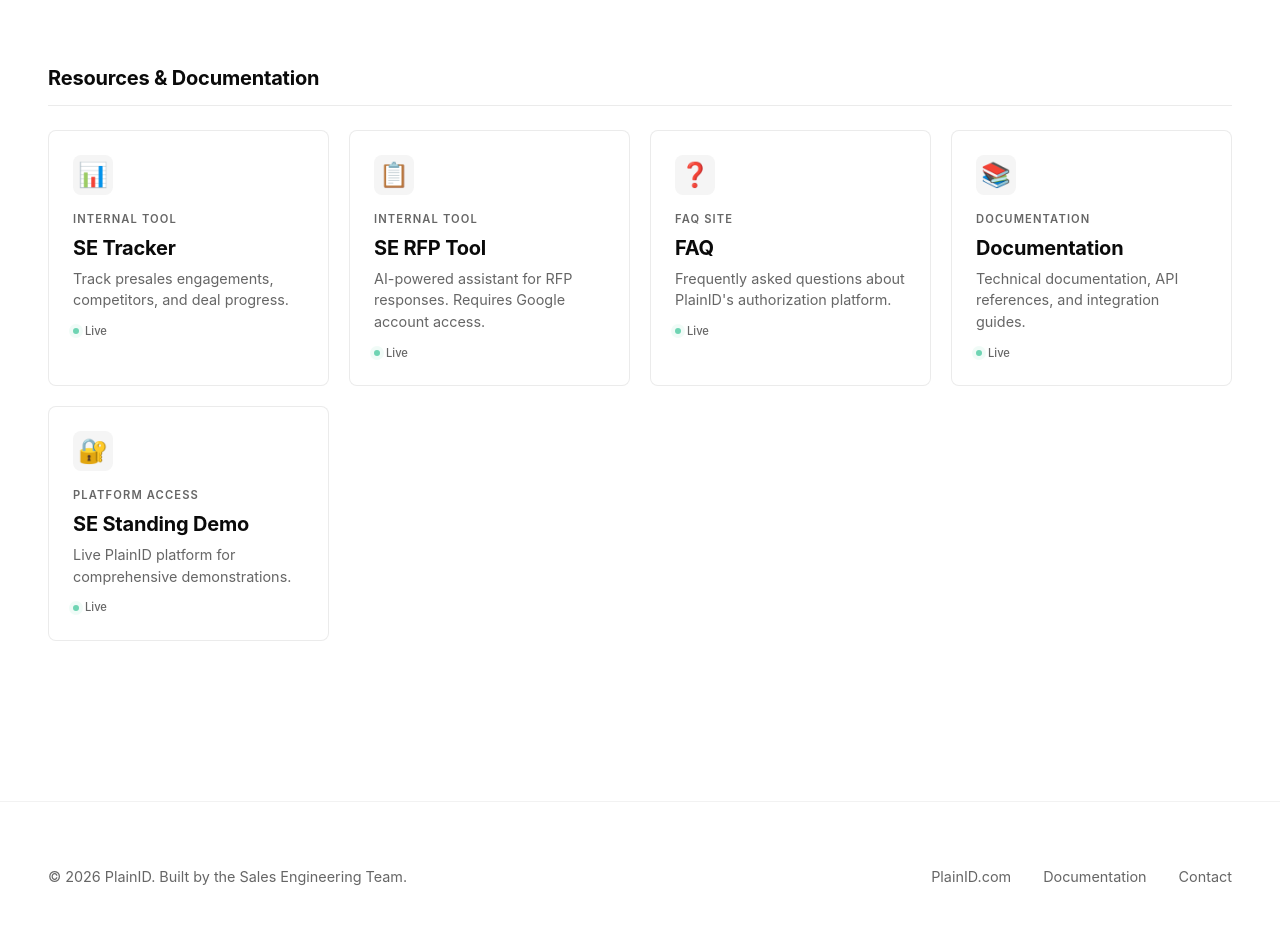
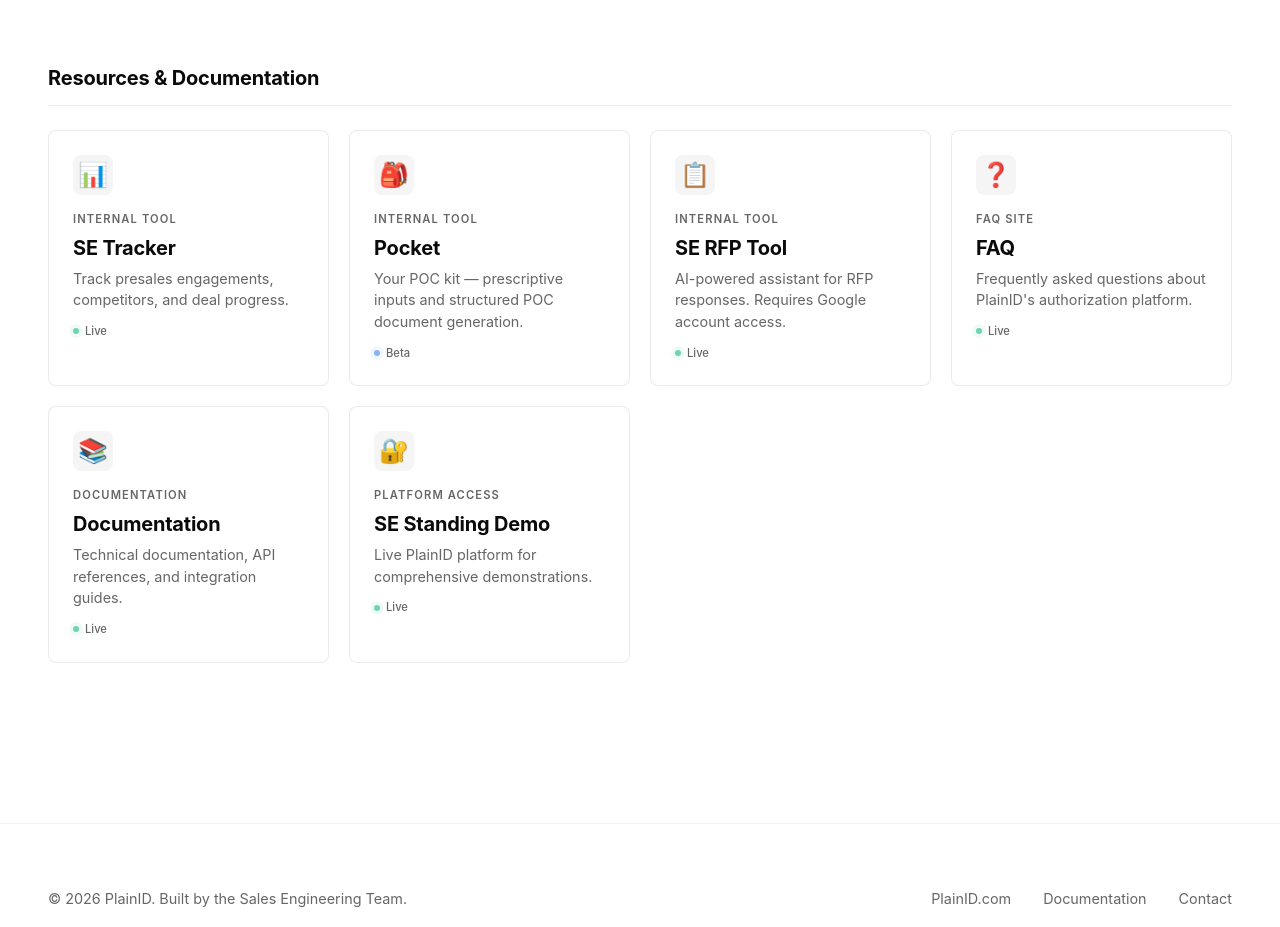
Before and after one commit to emikuszewski/plainidwww, a plain HTML site: page index.html in a window 1280 px wide. Shown: the part 4960-5887 px from the top of the page. Drawn offline with Linux system fonts and the light colour scheme.

Commit message:
Add Pocket internal tool demo to index.html
Added a new demo item for the Pocket internal tool with details about its functionality.

```diff
--- a/index.html
+++ b/index.html
@@ -1120,6 +1120,19 @@
                     </div>
                 </a>
 
+                <a href="https://pocket.se-plainid.com/" class="demo-item" target="_blank" rel="noopener noreferrer">
+                    <div class="demo-visual">🎒</div>
+                    <div class="demo-label">Internal Tool</div>
+                    <h3 class="demo-name">Pocket</h3>
+                    <p class="demo-description">
+                        Your POC kit — prescriptive inputs and structured POC document generation.
+                    </p>
+                    <div class="demo-status">
+                        <span class="status-dot beta"></span>
+                        Beta
+                    </div>
+                </a>
+
                 <a href="https://notebooklm.google.com/notebook/a38fa5ee-f6b4-4814-a6db-2a945efff4cd" class="demo-item" target="_blank" rel="noopener noreferrer">
                     <div class="demo-visual">📋</div>
                     <div class="demo-label">Internal Tool</div>
```
